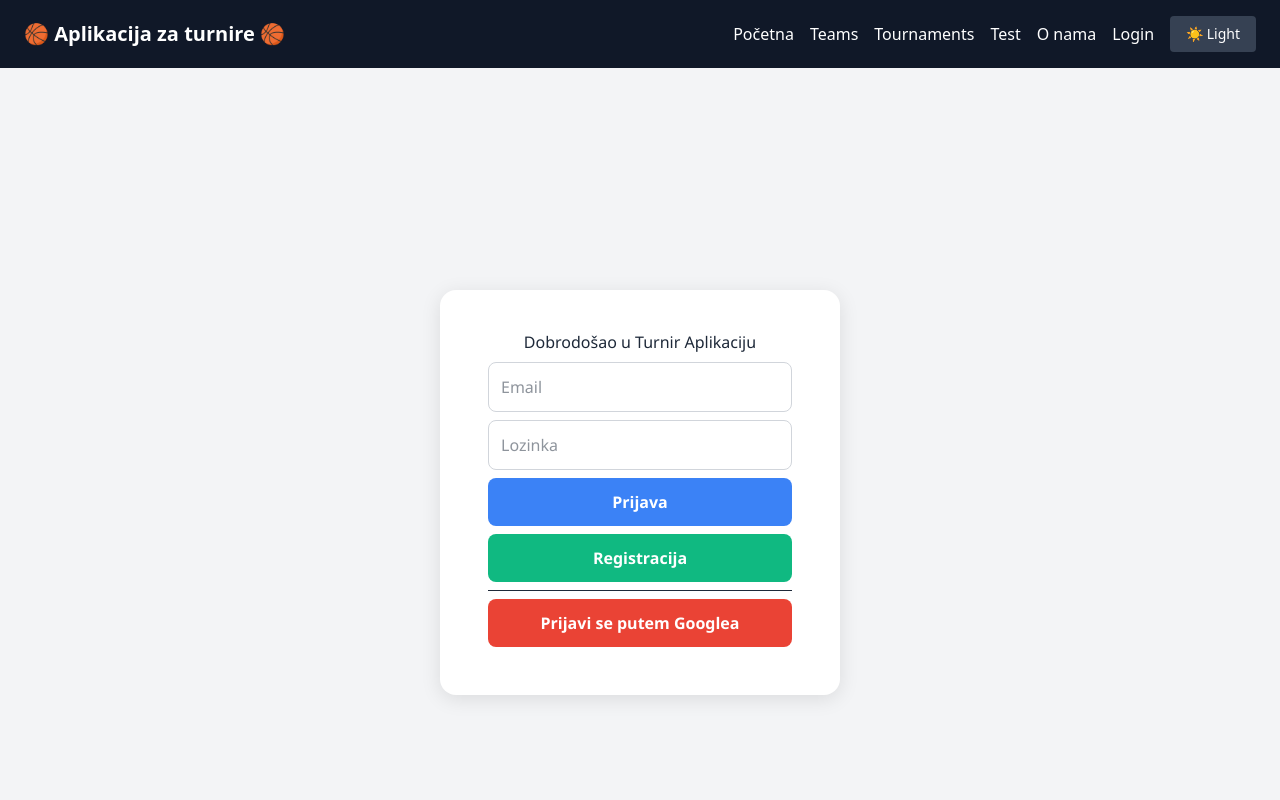
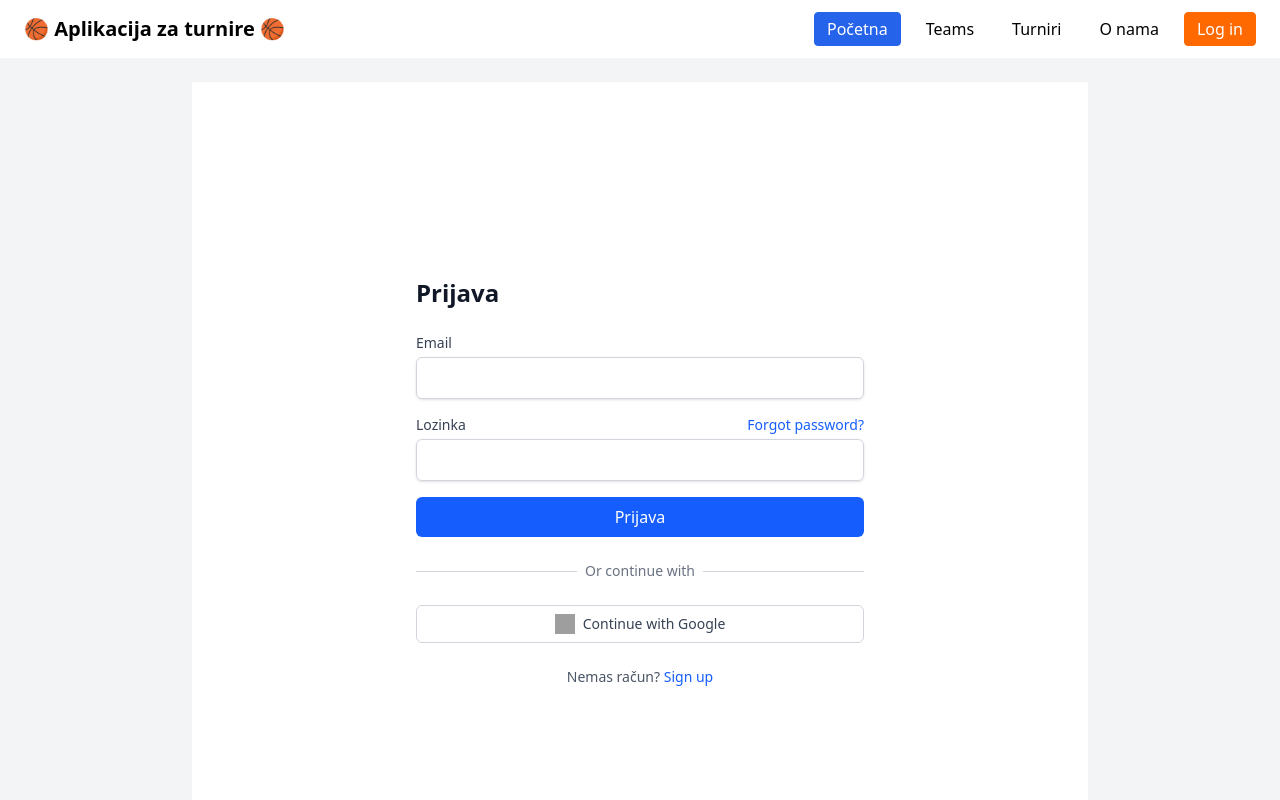
Before and after one commit to bornabs/Praksa, a Vue app in the folder moj_projekt/: page /login in a window 1280 px wide. Shown: the top 800 px of the page. Built offline with nearby package versions, Linux system fonts and the light colour scheme; grey boxes are pictures that could not be loaded.

Commit message:
change design

```diff
--- a/moj_projekt/src/components/Navbar.vue
+++ b/moj_projekt/src/components/Navbar.vue
@@ -1,43 +1,69 @@
 <template>
-  <nav class="bg-gray-900 text-white px-6 py-4 shadow flex items-center justify-between">
-    <div class="text-xl font-semibold">🏀 Aplikacija za turnire 🏀</div>
-    <ul class="flex space-x-4 items-center">
-      <li><router-link to="/" class="hover:text-blue-400">Početna</router-link></li>
-      <li><router-link to="/teams" class="hover:text-blue-400">Teams</router-link></li>
-      <li><router-link to="/tournaments" class="hover:text-blue-400">Tournaments</router-link></li>
-      <li><router-link to="/test" class="hover:text-blue-400">Test</router-link></li>
-      <li><router-link to="/about" class="hover:text-blue-400">O nama</router-link></li>
-      <li><router-link to="/login" class="hover:text-blue-400">Login</router-link></li>
-      <li>
-        <button @click="toggleDark" class="bg-gray-700 hover:bg-gray-600 px-4 py-2 rounded text-sm">
-          {{ isDark ? '🌙 Dark' : '☀️ Light' }}
+  <nav class="w-full bg-white shadow-md px-6 py-3 flex justify-between items-center">
+    <!-- Lijevo: Naslov -->
+    <div class="text-xl font-bold">🏀 Aplikacija za turnire 🏀</div>
+
+    <!-- Desno: Navigacija -->
+    <div class="flex gap-3 items-center">
+      <RouterLink
+        to="/"
+        class="px-3 py-1 rounded border text-white border-[#2563EB] bg-[#2563EB]"
+      >
+        Početna
+      </RouterLink>
+      <RouterLink to="/teams" class="px-3 py-1 rounded border border-white text-black hover:bg-gray-100">
+        Teams
+      </RouterLink>
+      <RouterLink to="/tournaments" class="px-3 py-1 rounded border border-white text-black hover:bg-gray-100">
+        Turniri
+      </RouterLink>
+      <RouterLink to="/about" class="px-3 py-1 rounded border border-white text-black hover:bg-gray-100">
+        O nama
+      </RouterLink>
+
+      <!-- Auth opcije -->
+      <template v-if="user">
+        <RouterLink to="/profile" class="px-3 py-1 rounded border border-white text-black hover:bg-gray-100">
+          Moj Profil
+        </RouterLink>
+        <button
+          @click="logout"
+          class="px-3 py-1 rounded border border-orange-500 bg-orange-500 text-white hover:bg-orange-600 transition"
+        >
+          Odjava
         </button>
-      </li>
-    </ul>
+      </template>
+      <template v-else>
+        <RouterLink
+          to="/login"
+          class="px-3 py-1 rounded border border-orange-500 bg-orange-500 text-white hover:bg-orange-600 transition"
+        >
+          Log in
+        </RouterLink>
+      </template>
+    </div>
   </nav>
 </template>
 
 <script setup>
+import { supabase } from '@/supabaseClient'
 import { ref, onMounted } from 'vue'
+import { useRouter } from 'vue-router'
 
-const isDark = ref(false)
+const user = ref(null)
+const router = useRouter()
 
-onMounted(() => {
-  const saved = localStorage.getItem('theme')
-  if (saved === 'dark') {
-    document.documentElement.classList.add('dark')
-    isDark.value = true
-  }
+onMounted(async () => {
+  const { data: { session } } = await supabase.auth.getSession()
+  user.value = session?.user || null
+
+  supabase.auth.onAuthStateChange((_event, session) => {
+    user.value = session?.user || null
+  })
 })
 
-function toggleDark() {
-  isDark.value = !isDark.value
-  if (isDark.value) {
-    document.documentElement.classList.add('dark')
-    localStorage.setItem('theme', 'dark')
-  } else {
-    document.documentElement.classList.remove('dark')
-    localStorage.setItem('theme', 'light')
-  }
+const logout = async () => {
+  await supabase.auth.signOut()
+  router.push('/')
 }
 </script>
--- a/moj_projekt/src/router/index.js
+++ b/moj_projekt/src/router/index.js
@@ -1,6 +1,5 @@
 import { createRouter, createWebHistory } from 'vue-router';
 import HomeView from '../views/HomeView.vue';
-import TestPage from '@/views/TestPage.vue';
 import LoginView from '@/views/LoginView.vue';
 import RegisterView from '@/views/RegisterView.vue'
 
@@ -17,11 +16,7 @@ const router = createRouter({
       name: 'about',
       component: () => import('../views/AboutView.vue'),
     },
-    {
-      path: '/test',
-      name: 'test',
-      component: TestPage,
-    },
+
     {
       path: '/login', // 🆕 nova ruta
       name: 'login',
@@ -33,10 +28,20 @@ const router = createRouter({
       component: RegisterView,
     },
     {
+  path: '/profile',
+  name: 'Profile',
+  component: () => import('@/views/ProfileView.vue')
+    },
+    {
+  path: '/tournaments/:id',
+  name: 'TournamentDetails',
+  component: () => import('@/views/TournamentDetailsView.vue'),
+    },
+    {
   path: '/tournaments',
   name: 'tournaments',
   component: () => import('@/views/TournamentsView.vue')
-},
+    },
   ],
 });
 
--- a/moj_projekt/src/views/HomeView.vue
+++ b/moj_projekt/src/views/HomeView.vue
@@ -1,34 +1,127 @@
 <template>
-  <div class="p-6 max-w-4xl mx-auto">
-    <h1 class="text-2xl font-bold mb-4">Nadolazeći turniri</h1>
+  <div>
+    <!-- Hero sekcija -->
+    <div class="w-full bg-gradient-to-b from-blue-600 to-blue-500 text-white py-20 px-4">
+      <div class="max-w-6xl mx-auto grid md:grid-cols-2 gap-8 items-center">
+        <div>
+          <h1 class="text-4xl font-bold leading-tight mb-4">
+            Elevate Your <span class="text-orange-300">Basketball</span> Game
+          </h1>
+          <p class="mb-6 text-lg">
+            Prva hrvatska platforma za košarkaše u Hrvatskoj. Voliš se natjecati?
+            Kreiraj svoj tim, prijavi se na turnire diljem Hrvatske te igraj igru koju voliš!
+          </p>
+          <div class="flex gap-4 flex-wrap">
+            <RouterLink to="/teams/create" class="bg-orange-400 hover:bg-orange-500 text-white px-4 py-2 rounded-lg">
+              Kreiraj svoj tim
+            </RouterLink>
+            <RouterLink to="/tournaments" class="bg-white text-blue-600 hover:bg-gray-100 px-4 py-2 rounded-lg">
+              Turniri
+            </RouterLink>
+          </div>
+        </div>
+        <div class="text-8xl text-orange-400 text-center md:text-right">
+          🏀
+        </div>
+      </div>
+    </div>
 
-    <div v-if="loading" class="text-gray-500">Učitavanje...</div>
-    <div v-else-if="error" class="text-red-600">{{ error }}</div>
-    <div v-else-if="tournaments.length === 0" class="text-gray-600">
+    <!-- Turniri -->
+    <section class="bg-white py-16 px-4">
+      <div class="max-w-6xl mx-auto">
+        <h2 class="text-3xl font-bold text-center mb-2">Nadolazeći turniri</h2>
+        <p class="text-center text-gray-600 mb-10">
+          Otkrijte i registrirajte se za nadolazeće uzbudljive košarkaške turnire
+        </p>
+
+        <div v-if="loading" class="text-center text-gray-500">Učitavanje...</div>
+        <div v-else-if="error" class="text-center text-red-600">{{ error }}</div>
+        <div v-else-if="tournaments.length === 0" class="text-center text-gray-600">
           Trenutno nema najavljenih turnira.
         </div>
 
-    <div v-else class="grid gap-4">
+        <div v-else class="grid gap-6 md:grid-cols-3">
           <div
-        v-for="tournament in tournaments.slice(0, 5)"
+            v-for="tournament in tournaments.slice(0, 3)"
             :key="tournament.id"
-        class="p-4 rounded-2xl shadow-md text-white bg-gradient-to-br from-orange-400 to-orange-700 transition"
-
+            class="bg-gradient-to-br from-orange-50 to-white border border-orange-100 rounded-2xl shadow hover:shadow-md p-6"
           >
-        <h2 class="text-xl font-semibold">{{ tournament.name }}</h2>
-        <p class="text-gray-600">{{ formatDate(tournament.date) }} – {{ tournament.location }}</p>
-        <p class="mt-2 text-gray-800">{{ tournament.description }}</p>
+            <h3 class="text-xl font-semibold mb-2">{{ tournament.name }}</h3>
+            <p class="text-gray-500 mb-1">📅 {{ formatDate(tournament.date) }}</p>
+            <p class="text-gray-600 mb-2">📍 {{ tournament.location }}</p>
+            <p class="text-gray-700">{{ tournament.description }}</p>
+            <RouterLink
+              :to="`/tournaments/${tournament.id}`"
+              class="mt-4 inline-block text-white bg-blue-600 hover:bg-blue-700 px-4 py-2 rounded-lg font-medium"
+            >
+              Detalji →
+            </RouterLink>
           </div>
         </div>
 
-    <div class="mt-6">
+        <div class="text-center mt-10">
           <RouterLink
             to="/tournaments"
-        class="inline-block bg-blue-900 hover:bg-green-700 text-white px-4 py-2 rounded-lg transition"
+            class="bg-blue-600 hover:bg-blue-700 text-white px-6 py-3 rounded-lg font-semibold"
           >
             Pogledaj sve turnire →
           </RouterLink>
         </div>
+      </div>
+    </section>
+
+    <!-- Feature sekcija -->
+    <section class="bg-gray-50 py-20 px-4">
+      <div class="max-w-6xl mx-auto text-center">
+        <h2 class="text-2xl font-bold mb-8">Sve što Vam treba na jednom mjestu</h2>
+        <div class="grid md:grid-cols-4 gap-6">
+          <div class="bg-white p-6 rounded-xl shadow text-center">
+            <div class="text-3xl mb-3">🛒</div>
+            <h3 class="font-semibold mb-2">Kreiraj svoj tim</h3>
+            <p class="text-gray-600 text-sm">Create and manage basketball teams</p>
+          </div>
+          <div class="bg-white p-6 rounded-xl shadow text-center">
+            <div class="text-3xl mb-3">📅</div>
+            <h3 class="font-semibold mb-2">Pronađi turnir</h3>
+            <p class="text-gray-600 text-sm">Discover tournaments in your area</p>
+          </div>
+          <div class="bg-white p-6 rounded-xl shadow text-center">
+            <div class="text-3xl mb-3">✅</div>
+            <h3 class="font-semibold mb-2">Jednostavna registracija</h3>
+            <p class="text-gray-600 text-sm">Register your teams easily</p>
+          </div>
+          <div class="bg-white p-6 rounded-xl shadow text-center">
+            <div class="text-3xl mb-3">📊</div>
+            <h3 class="font-semibold mb-2">Track Performance</h3>
+            <p class="text-gray-600 text-sm">View stats and results</p>
+          </div>
+        </div>
+      </div>
+    </section>
+
+    <!-- CTA sekcija -->
+    <section class="bg-blue-600 text-white py-20 px-4">
+      <div class="max-w-4xl mx-auto text-center bg-blue-500 rounded-2xl p-10 shadow-lg">
+        <h2 class="text-3xl font-bold mb-4">Spreman?</h2>
+        <p class="text-blue-100 mb-6">
+          Pozovi svoje prijatelje, registrirajte se i zaigrajte!
+        </p>
+        <div class="flex justify-center gap-4">
+          <RouterLink
+            to="/register"
+            class="bg-orange-400 hover:bg-orange-500 text-white px-6 py-2 rounded-lg font-semibold"
+          >
+            Registracija
+          </RouterLink>
+          <RouterLink
+            to="/login"
+            class="bg-white text-blue-600 hover:bg-gray-100 px-6 py-2 rounded-lg font-semibold"
+          >
+            Prijava
+          </RouterLink>
+        </div>
+      </div>
+    </section>
   </div>
 </template>
 
--- a/moj_projekt/src/views/LoginView.vue
+++ b/moj_projekt/src/views/LoginView.vue
@@ -1,160 +1,94 @@
 <template>
-  <div class="login-container">
-    <div class="login-card">
-      <h2>Dobrodošao u Turnir Aplikaciju</h2>
+  <div class="min-h-screen flex items-center justify-center bg-white px-4">
+    <div class="w-full max-w-md space-y-6">
+      <h1 class="text-2xl font-bold text-gray-900">Prijava</h1>
 
-      <div v-if="user">
-        <p>Prijavljeni ste kao:</p>
-        <p class="email">{{ user.email }}</p>
-        <button class="btn logout" @click="logout">Odjava</button>
+      <form @submit.prevent="handleLogin" class="space-y-4">
+        <div>
+          <label class="block text-sm font-medium text-gray-700">Email</label>
+          <input
+            v-model="email"
+            type="email"
+            required
+            class="mt-1 block w-full rounded-md border border-gray-300 px-3 py-2 shadow-sm focus:outline-none focus:ring-blue-500 focus:border-blue-500"
+          />
+        </div>
+
+        <div>
+          <label class="block text-sm font-medium text-gray-700 flex justify-between items-center">
+            Lozinka
+            <a href="#" class="text-sm text-blue-600 hover:underline">Forgot password?</a>
+          </label>
+          <input
+            v-model="password"
+            type="password"
+            required
+            class="mt-1 block w-full rounded-md border border-gray-300 px-3 py-2 shadow-sm focus:outline-none focus:ring-blue-500 focus:border-blue-500"
+          />
+        </div>
+
+        <button
+          type="submit"
+          class="w-full bg-blue-600 hover:bg-blue-700 text-white font-medium py-2 px-4 rounded-md"
+        >
+          Prijava
+        </button>
+      </form>
+
+      <div class="flex items-center justify-center space-x-2">
+        <hr class="flex-grow border-gray-300" />
+        <span class="text-sm text-gray-500">Or continue with</span>
+        <hr class="flex-grow border-gray-300" />
       </div>
 
-      <div v-else>
-        <input v-model="email" type="email" placeholder="Email" />
-        <input v-model="password" type="password" placeholder="Lozinka" />
+      <button
+        @click="handleGoogleLogin"
+        class="w-full border border-gray-300 rounded-md py-2 px-4 flex items-center justify-center space-x-2 hover:bg-gray-50"
+      >
+        <img src="https://www.svgrepo.com/show/475656/google-color.svg" class="h-5 w-5" />
+        <span class="text-sm font-medium text-gray-700">Continue with Google</span>
+      </button>
 
-        <button class="btn" @click="loginWithEmail">Prijava</button>
-        <button class="btn secondary" @click="goToRegister">Registracija</button>
-
-
-
-        <hr />
-
-        <button class="btn google-login" @click="loginWithGoogle">
-          Prijavi se putem Googlea
-        </button>
-
-        <p v-if="errorMessage" class="error">{{ errorMessage }}</p>
-      </div>
+      <p class="text-center text-sm text-gray-600">
+        Nemas račun?
+        <RouterLink to="/register" class="text-blue-600 hover:underline">Sign up</RouterLink>
+      </p>
     </div>
   </div>
 </template>
 
 <script>
-import { supabase } from '../supabaseClient';
+import { supabase } from '@/supabaseClient'
 
 export default {
   name: 'LoginView',
   data() {
     return {
-      user: null,
       email: '',
-      password: '',
-      errorMessage: ''
-    };
+      password: ''
+    }
   },
   methods: {
-    async loginWithGoogle() {
-      const { error } = await supabase.auth.signInWithOAuth({
-        provider: 'google'
-      });
-      if (error) this.errorMessage = error.message;
-    },
-    async loginWithEmail() {
+    async handleLogin() {
       const { error } = await supabase.auth.signInWithPassword({
         email: this.email,
         password: this.password
-      });
-      if (error) this.errorMessage = 'Greška pri prijavi: ' + error.message;
+      })
+
+      if (error) {
+        alert('Neispravni podaci: ' + error.message)
+      } else {
+        this.$router.push('/')
+      }
     },
-    goToRegister() {
-    this.$router.push('/register');
-    },
-    async logout() {
-      const { error } = await supabase.auth.signOut();
-      if (!error) this.user = null;
+    async handleGoogleLogin() {
+      const { error } = await supabase.auth.signInWithOAuth({
+        provider: 'google'
+      })
+      if (error) {
+        alert('Greška prilikom Google prijave: ' + error.message)
+      }
     }
-  },
-  async mounted() {
-    const { data: { user } } = await supabase.auth.getUser();
-    this.user = user;
-
-    supabase.auth.onAuthStateChange((_event, session) => {
-      this.user = session?.user || null;
-    });
   }
-};
+}
 </script>
-
-<style scoped>
-.login-container {
-  display: flex;
-  justify-content: center;
-  align-items: center;
-  height: 100vh;
-  background: #f3f4f6;
-  font-family: 'Segoe UI', Tahoma, Geneva, Verdana, sans-serif;
-}
-
-.login-card {
-  background: white;
-  padding: 2.5rem 3rem;
-  border-radius: 16px;
-  box-shadow: 0 4px 20px rgba(0, 0, 0, 0.1);
-  text-align: center;
-  width: 100%;
-  max-width: 400px;
-}
-
-input {
-  display: block;
-  width: 100%;
-  margin: 0.5rem 0;
-  padding: 0.75rem;
-  border: 1px solid #d1d5db;
-  border-radius: 8px;
-}
-
-.btn {
-  display: block;
-  width: 100%;
-  margin: 0.5rem 0;
-  padding: 0.75rem;
-  border: none;
-  border-radius: 8px;
-  background-color: #3b82f6;
-  color: white;
-  cursor: pointer;
-  font-weight: bold;
-  transition: 0.2s;
-}
-
-.btn:hover {
-  background-color: #2563eb;
-}
-
-.secondary {
-  background-color: #10b981;
-}
-
-.secondary:hover {
-  background-color: #059669;
-}
-
-.google-login {
-  background-color: #ea4335;
-}
-
-.google-login:hover {
-  background-color: #d93025;
-}
-
-.logout {
-  background-color: #ef4444;
-}
-
-.logout:hover {
-  background-color: #dc2626;
-}
-
-.email {
-  font-weight: bold;
-  color: #374151;
-  margin: 0.5rem 0;
-}
-
-.error {
-  color: red;
-  margin-top: 1rem;
-}
-</style>
--- /dev/null
+++ b/moj_projekt/src/views/ProfileView.vue
@@ -0,0 +1,53 @@
+<template>
+  <div class="p-6">
+    <h1 class="text-2xl font-bold mb-6">Nadzorna ploča</h1>
+
+    <!-- Gornji dio: Turniri i timovi -->
+    <div class="grid grid-cols-1 md:grid-cols-2 gap-4">
+      <!-- Nadolazeći turniri -->
+      <div class="bg-gray-50 p-6 rounded-lg">
+        <div class="flex justify-between items-center mb-2">
+          <h2 class="text-lg font-semibold">Nadolazeći turniri</h2>
+          <RouterLink to="/turniri" class="text-blue-600 text-sm hover:underline">Pogledaj sve ›</RouterLink>
+        </div>
+        <div class="flex flex-col items-center justify-center text-center text-gray-500 py-10">
+          <span class="text-4xl mb-2">📅</span>
+          <p class="font-medium">Nema nadolazećih turnira</p>
+          <p class="text-sm mb-4">Nisi prijavljen/a na niti jedan turnir</p>
+          <RouterLink to="/turniri" class="bg-blue-600 text-white px-4 py-2 rounded hover:bg-blue-700 transition">Turniri</RouterLink>
+        </div>
+      </div>
+
+      <!-- Tvoji timovi -->
+      <div class="bg-gray-50 p-6 rounded-lg">
+        <div class="flex justify-between items-center mb-2">
+          <h2 class="text-lg font-semibold">Tvoji timovi</h2>
+          <RouterLink to="/teams" class="text-blue-600 text-sm hover:underline">›</RouterLink>
+        </div>
+        <div class="flex flex-col items-center justify-center text-center text-gray-500 py-10">
+          <span class="text-4xl mb-2">👥</span>
+          <p class="font-medium">Nemaš tim</p>
+          <p class="text-sm">Kreiraj tim kako bi se mogao prijaviti na turnire (maks 3 tima)</p>
+        </div>
+      </div>
+    </div>
+
+    <!-- Quick Actions -->
+    <div class="mt-10">
+
+      <div class="bg-white p-6  rounded-lg w-full md:w-1/3">
+        <p class="font-medium mb-2">Kreiraj tim</p>
+        <p class="text-sm text-gray-600 mb-4">Registriraj novi košarkaški tim</p>
+        <RouterLink
+          to="/teams/create"
+          class="flex items-center justify-center gap-2 bg-blue-600 text-white px-4 py-2 rounded hover:bg-blue-700 transition"
+        >
+          <span>➕</span> Novi tim
+        </RouterLink>
+      </div>
+    </div>
+  </div>
+</template>
+
+<script setup>
+</script>
--- a/moj_projekt/src/views/RegisterView.vue
+++ b/moj_projekt/src/views/RegisterView.vue
@@ -1,102 +1,92 @@
 <template>
-  <div class="register-container">
-    <div class="register-card">
-      <h2>Registracija</h2>
+  <div class="min-h-screen flex items-center justify-center bg-white px-4">
+    <div class="w-full max-w-md space-y-6">
+      <h1 class="text-2xl font-bold text-gray-900">Kreiraj račun</h1>
 
-      <input v-model="email" type="email" placeholder="Email" />
-      <input v-model="password" type="password" placeholder="Lozinka" />
+      <form @submit.prevent="handleSignup" class="space-y-4">
+        <div>
+          <label class="block text-sm font-medium text-gray-700">Email</label>
+          <input
+            v-model="email"
+            type="email"
+            placeholder="you@example.com"
+            required
+            class="mt-1 block w-full rounded-md border border-gray-300 px-3 py-2 shadow-sm focus:outline-none focus:ring-blue-500 focus:border-blue-500"
+          />
+        </div>
 
-      <button class="btn" @click="registerUser">Registriraj se</button>
+        <div>
+          <label class="block text-sm font-medium text-gray-700">Password</label>
+          <input
+            v-model="password"
+            type="password"
+            required
+            class="mt-1 block w-full rounded-md border border-gray-300 px-3 py-2 shadow-sm focus:outline-none focus:ring-blue-500 focus:border-blue-500"
+          />
+        </div>
 
-      <p v-if="message" class="message">{{ message }}</p>
-      <p v-if="error" class="error">{{ error }}</p>
+        <button
+          type="submit"
+          class="w-full bg-blue-600 hover:bg-blue-700 text-white font-medium py-2 px-4 rounded-md"
+        >
+          Create account
+        </button>
+      </form>
+
+      <div class="flex items-center justify-center space-x-2">
+        <hr class="flex-grow border-gray-300" />
+        <span class="text-sm text-gray-500">Or continue with</span>
+        <hr class="flex-grow border-gray-300" />
+      </div>
+
+      <button
+        @click="handleGoogleSignup"
+        class="w-full border border-gray-300 rounded-md py-2 px-4 flex items-center justify-center space-x-2 hover:bg-gray-50"
+      >
+        <img src="https://www.svgrepo.com/show/475656/google-color.svg" class="h-5 w-5" />
+        <span class="text-sm font-medium text-gray-700">Continue with Google</span>
+      </button>
+
+      <p class="text-center text-sm text-gray-600">
+        Imaš račun?
+        <RouterLink to="/login" class="text-blue-600 hover:underline">Sign in</RouterLink>
+      </p>
     </div>
   </div>
 </template>
 
 <script>
-import { supabase } from '../supabaseClient'
+import { supabase } from '@/supabaseClient'
 
 export default {
-  name: 'RegisterView',
+  name: 'SignupView',
   data() {
     return {
       email: '',
-      password: '',
-      message: '',
-      error: ''
+      password: ''
     }
   },
   methods: {
-    async registerUser() {
-      this.error = ''
-      this.message = ''
+    async handleSignup() {
       const { error } = await supabase.auth.signUp({
         email: this.email,
         password: this.password
       })
+
       if (error) {
-        this.error = error.message
+        alert('Greška: ' + error.message)
       } else {
-        this.message = 'Uspješna registracija! Provjeri svoj email za potvrdu.'
+        this.$router.push('/')
+      }
+    },
+    async handleGoogleSignup() {
+      const { error } = await supabase.auth.signInWithOAuth({
+        provider: 'google'
+      })
+      if (error) {
+        alert('Greška pri Google prijavi: ' + error.message)
       }
     }
   }
 }
 </script>
-
-<style scoped>
-.register-container {
-  display: flex;
-  justify-content: center;
-  align-items: center;
-  height: 100vh;
-  background: #f3f4f6;
-  font-family: 'Segoe UI', Tahoma, Geneva, Verdana, sans-serif;
-}
-
-.register-card {
-  background: white;
-  padding: 2.5rem 3rem;
-  border-radius: 16px;
-  box-shadow: 0 4px 20px rgba(0, 0, 0, 0.1);
-  text-align: center;
-  width: 100%;
-  max-width: 400px;
-}
-
-input {
-  display: block;
-  width: 100%;
-  margin: 0.5rem 0;
-  padding: 0.75rem;
-  border: 1px solid #d1d5db;
-  border-radius: 8px;
-}
-
-.btn {
-  width: 100%;
-  margin-top: 1rem;
-  padding: 0.75rem;
-  background-color: #10b981;
-  border: none;
-  color: white;
-  font-weight: bold;
-  border-radius: 8px;
-  cursor: pointer;
-}
-
-.btn:hover {
-  background-color: #059669;
-}
-
-.error {
-  color: red;
-  margin-top: 1rem;
-}
-
-.message {
-  color: green;
-  margin-top: 1rem;
-}
-</style>
--- /dev/null
+++ b/moj_projekt/src/views/TournamentDetailsView.vue
@@ -0,0 +1,48 @@
+<template>
+  <div class="p-6">
+    <router-link to="/" class="text-sm text-blue-600 hover:underline">← Nazad</router-link>
+
+    <div class="flex flex-col md:flex-row gap-6 mt-6">
+      <!-- Lijeva kartica -->
+      <div class="flex-1 p-6 rounded-lg border bg-white shadow-sm">
+        <h2 class="text-xl font-semibold mb-2">{{ tournament.name }}</h2>
+        <p class="text-sm text-gray-600 mb-1">📅 {{ tournament.date }}</p>
+        <p class="text-sm text-gray-600 mb-1">📍 {{ tournament.location }}</p>
+        <p class="text-sm text-gray-600 mb-1">{{ tournament.category }}</p>
+        <p class="text-sm text-gray-600 mb-4">{{ tournament.gender }}</p>
+
+        <h3 class="font-semibold mb-2">Registriraj svoju ekipu</h3>
+        <div class="bg-blue-50 text-sm text-gray-700 rounded p-4 border">
+          <p class="mb-2">🔐 Prijavi se</p>
+          <p class="mb-2">Potrebna je prijava kako bi se pristupilo ovom turniru</p>
+          <router-link to="/login" class="bg-blue-600 text-white px-4 py-2 rounded hover:bg-blue-700">
+            Log in
+          </router-link>
+        </div>
+      </div>
+
+      <!-- Desna kartica -->
+      <div class="w-full md:w-1/3 p-6 rounded-lg border bg-white shadow-sm">
+        <h3 class="font-semibold mb-2">📋 Registrirani timovi</h3>
+        <p class="text-sm text-gray-500">Nema prijavljenih timova</p>
+      </div>
+    </div>
+  </div>
+</template>
+
+<script setup>
+import { ref, onMounted } from 'vue'
+import { useRoute } from 'vue-router'
+
+const route = useRoute()
+const tournamentId = route.params.id
+
+const tournament = ref({
+  id: tournamentId,
+  name: '3v3',
+  date: 'June 19, 2025',
+  location: 'Rijeka',
+  category: 'U18',
+  gender: 'Muškarci',
+})
+</script>
```
Also changed, not shown: moj_projekt/src/views/TournamentsView.vue (+8 -12 lines). Lines whose indentation alone changed are shown as unchanged.
